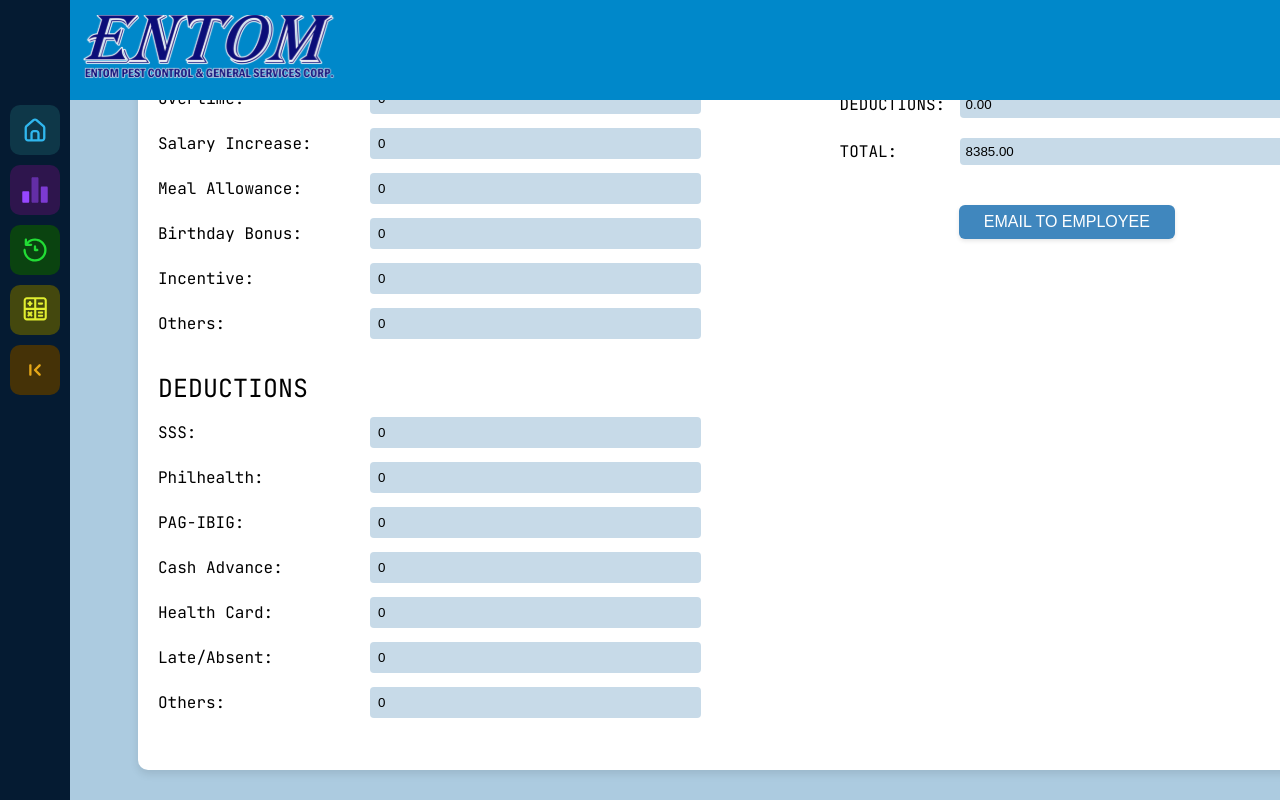
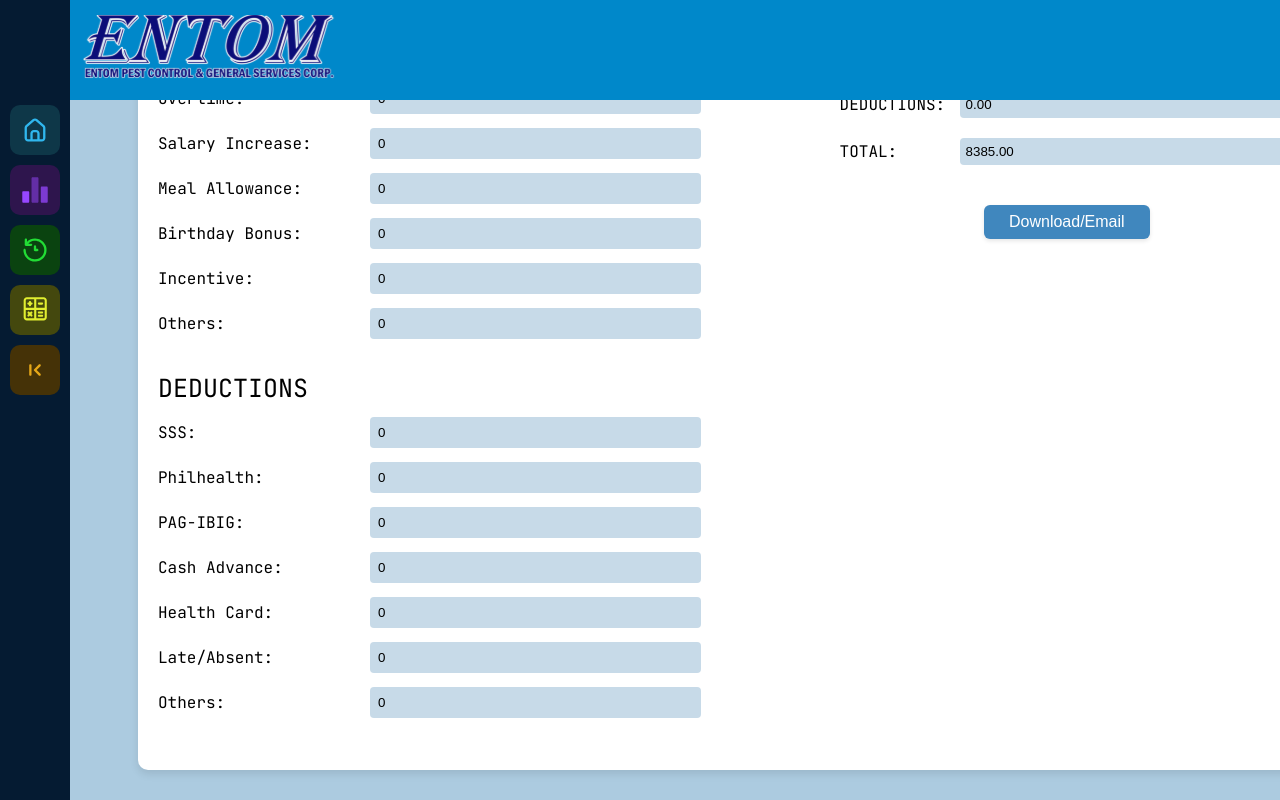
Before and after one commit to STSWENG-ledgerly/Entom-System, a React (Create React App) app in the folder React/: page /GeneratePayroll/1/1/1 in a window 1280 px wide. Both pictures are taken after typing "2020-01-15" into the empty fields and a click on the button "CALCULATE". Shown: the part 271-1071 px from the top of the page. Built offline with nearby package versions, Linux system fonts and the light colour scheme.

Commit message:
added pdf file generation and design

```diff
--- a/React/src/pages/GeneratePayroll/GeneratePayroll.js
+++ b/React/src/pages/GeneratePayroll/GeneratePayroll.js
@@ -7,6 +7,7 @@ import styles from './GeneratePayroll.module.css'
 import global from '../../global.module.css'
 import Header from '../_header/Header';
 import { ConfigContext } from '../../ConfigContext';
+import jsPDF from 'jspdf';
 
 //Audrey
 const GeneratePayroll = () => {
@@ -40,15 +41,100 @@ const GeneratePayroll = () => {
     });
 
     const generateEmail = () => {
-        const emailContent = "test email";
-        const blob = new Blob([emailContent], { type: 'text/plain' });
-        const url = URL.createObjectURL(blob);
+        const doc = new jsPDF();
+
+        // Can change payslip format and design here
+        // Title and Header
+        doc.setFontSize(22);
+        doc.setFont("helvetica", "bold");
+        doc.text("Payslip", 105, 15, { align: "center" });
+        doc.setLineWidth(0.5);
+        doc.line(10, 20, 200, 20);
+
+        // Employee Information
+        doc.setFontSize(12);
+        doc.setFont("helvetica", "normal");
+        doc.text(`Employee Name: ${fname} ${lname}`, 10, 30);
+        doc.text(`Date: ${payrollInfo.date}`, 150, 30);
+
+        // Payroll Information Section
+        doc.setFontSize(14);
+        doc.setFont("helvetica", "bold");
+        doc.text("Payroll Information", 10, 40);
+        doc.setLineWidth(0.2);
+        doc.line(10, 42, 200, 42);
+
+        doc.setFontSize(12);
+        doc.setFont("helvetica", "normal");
+        let yPosition = 50;
+        const payrollDetails = [
+            `Overtime: ${payrollInfo.ot}`,
+            `Salary Increase: ${payrollInfo.salaryIncrease}`,
+            `Meal Allowance: ${payrollInfo.mealAllow}`,
+            `Birthday Bonus: ${payrollInfo.bdayBonus}`,
+            `Incentive: ${payrollInfo.incentive}`,
+            `Other Payroll Info: ${payrollInfo.otherPayrollInfo}`
+        ];
+
+        payrollDetails.forEach(detail => {
+            doc.text(detail, 12, yPosition);
+            yPosition += 10;
+        });
+
+        // Deductions Section
+        doc.setFontSize(14);
+        doc.setFont("helvetica", "bold");
+        doc.text("Deductions", 10, yPosition + 5);
+        doc.line(10, yPosition + 7, 200, yPosition + 7);
+
+        doc.setFontSize(12);
+        doc.setFont("helvetica", "normal");
+        yPosition += 15;
+        const deductionDetails = [
+            `SSS: ${deductions.sss}`,
+            `PhilHealth: ${deductions.philhealth}`,
+            `Pag-IBIG: ${deductions.pagibig}`,
+            `Cash Advance: ${deductions.cashAdvance}`,
+            `Health Card: ${deductions.healthCard}`,
+            `Absences: ${deductions.absences}`,
+            `Other Deductions: ${deductions.otherDeductions}`
+        ];
+
+        deductionDetails.forEach(detail => {
+        doc.text(detail, 12, yPosition);
+        yPosition += 10;
+        });
+
+        // Summary Section
+        doc.setLineWidth(0.5);
+        doc.line(10, yPosition + 5, 200, yPosition + 5);
+
+        doc.setFontSize(14);
+        doc.setFont("helvetica", "bold");
+        doc.text("Summary", 10, yPosition + 15);
+
+        doc.setFontSize(12);
+        doc.setFont("helvetica", "normal");
+        yPosition += 25;
+        doc.text(`Total Payroll: ${results.payroll.toFixed(2)}`, 12, yPosition);
+        doc.text(`Total Deductions: ${results.deductions.toFixed(2)}`, 12, yPosition + 10);
+
+        doc.setFontSize(16);
+        doc.setFont("helvetica", "bold");
+        doc.text(`Net Pay: ${results.total.toFixed(2)}`, 12, yPosition + 25);
+
+        // Border around Net Pay
+        doc.setLineWidth(1);
+        doc.rect(10, yPosition + 15, 190, 20);
+
+        const pdfBlob = doc.output('blob');
+        const url = URL.createObjectURL(pdfBlob);
         setPlaceholderFile(url);
     };
 
     const sendEmail = () => {
         const hardcodedEmail = "diego_martin_herrera@dlsu.edu.ph"; // hardcoded for testing purposes, change if you want to try out
-        const subject = "Test";
+        const subject = "Payroll Slip";
         const body = "Please see attached file";
 
         const encodedEmail = encodeURIComponent(hardcodedEmail);
@@ -118,7 +204,7 @@ const GeneratePayroll = () => {
                                             <input value={results.total.toFixed(2)} readOnly />
                                         </div>
                                         <div className={styles.buttonContainer}>
-                                            <button className={styles.button} onClick={generateEmail}>EMAIL TO EMPLOYEE</button>
+                                            <button className={styles.button} onClick={generateEmail}>Download/Email</button>
                                             {placeholderFile && (
                                                 <div>
                                                     <span>Preview: </span>
```
Also changed, not shown: 1 other file (tests, documents, lock files or other folders).
